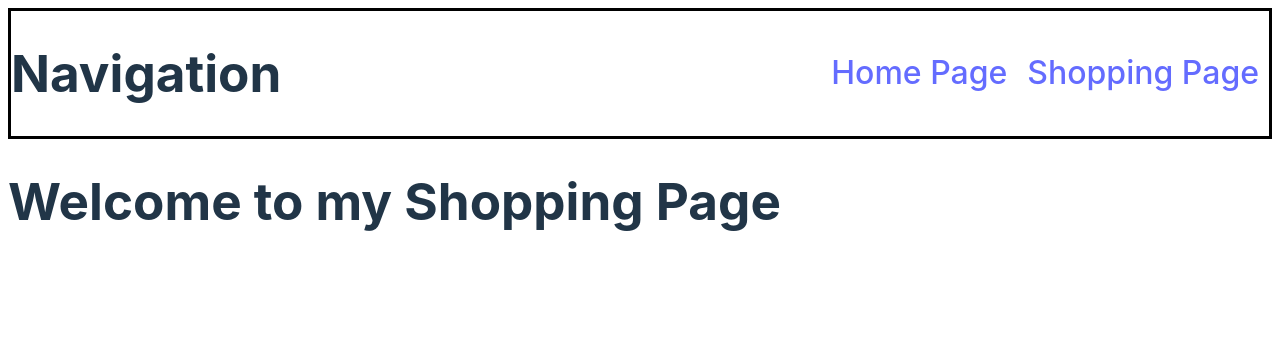
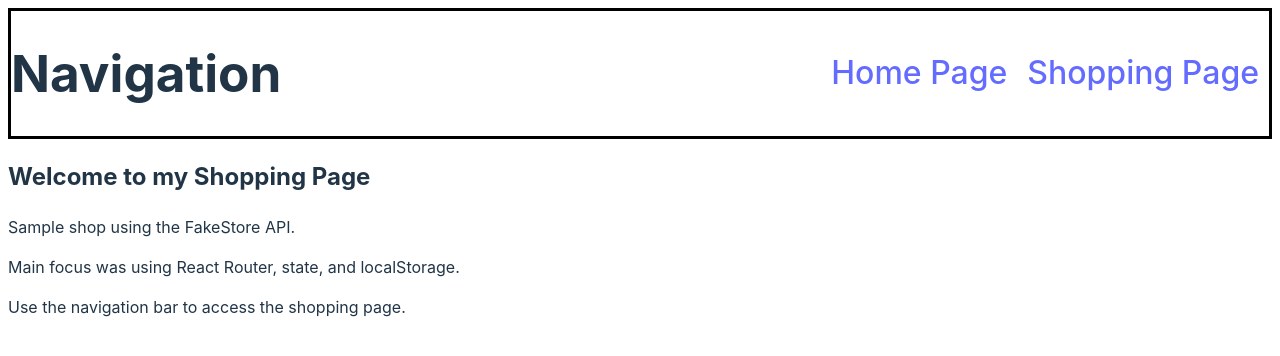
Before and after one commit to ChrisM345/shopping-cart, a React (Vite) app: page / in a window 1280 px wide. Shown: the top 356 px of the page. Built offline with nearby package versions, Linux system fonts and the light colour scheme.

Commit message:
Added small intro for main page

```diff
--- a/src/components/MainPage.jsx
+++ b/src/components/MainPage.jsx
@@ -1,7 +1,10 @@
 const MainPage = () => {
   return (
     <>
-      <h1>Welcome to my Shopping Page</h1>
+      <h2>Welcome to my Shopping Page</h2>
+      <p>Sample shop using the FakeStore API.</p>
+      <p>Main focus was using React Router, state, and localStorage.</p>
+      <p>Use the navigation bar to access the shopping page.</p>
     </>
   );
 };
```
